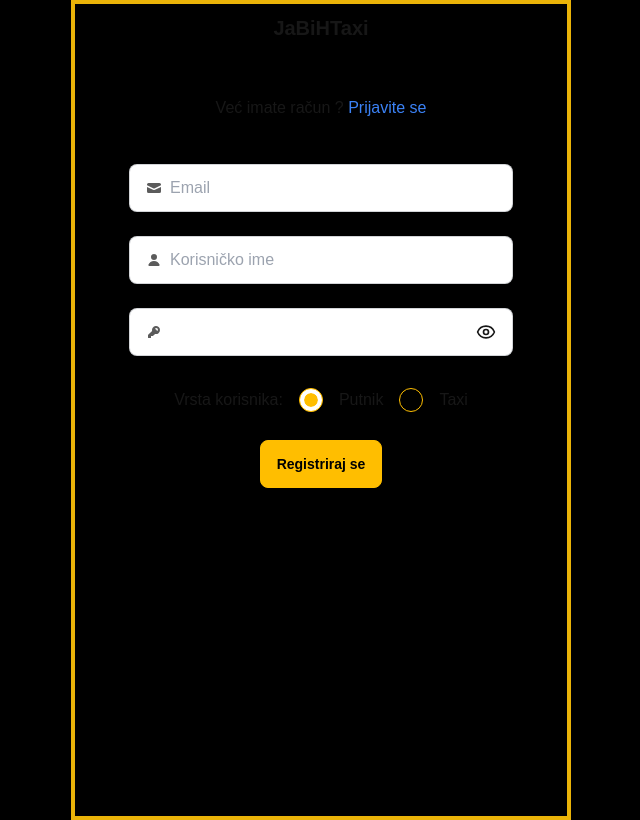
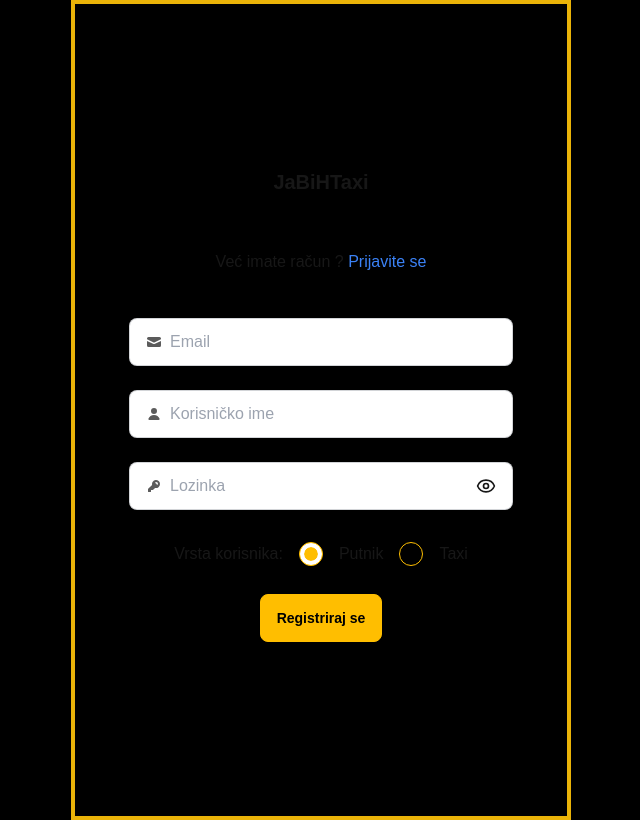
Before and after one commit to nihad-hh/icr-seminarski, a Next.js app: page /korisnik/registracija in a window 1280 px wide. Shown: the whole page, without its empty margins (319-959 px from the left). Built offline with nearby package versions, Linux system fonts and the light colour scheme.

Commit message:
Minor improvements.

```diff
--- a/src/app/korisnik/layout.js
+++ b/src/app/korisnik/layout.js
@@ -20,7 +20,7 @@ export default function RootLayout({ children }) {
   return (
     <html lang="en">
       <body className={`${geistSans.variable} ${geistMono.variable}`}>
-        <div className="flex items-center justify-center flex-col bg-black min-h-[820px]">
+        <div className="flex bg-black min-h-screen">
           <div className="w-[500px] min-h-[820px] border-4 border-yellow-500 mx-auto">
             {children}
           </div>
--- a/src/app/korisnik/registracija/page.js
+++ b/src/app/korisnik/registracija/page.js
@@ -185,6 +185,7 @@ export default function Home() {
                 type={isVisible ? "text" : "password"}
                 className="grow"
                 value={password}
+                placeholder="Lozinka"
                 onChange={(event) => handleInput(event, setPassword)}
               />
 
```
